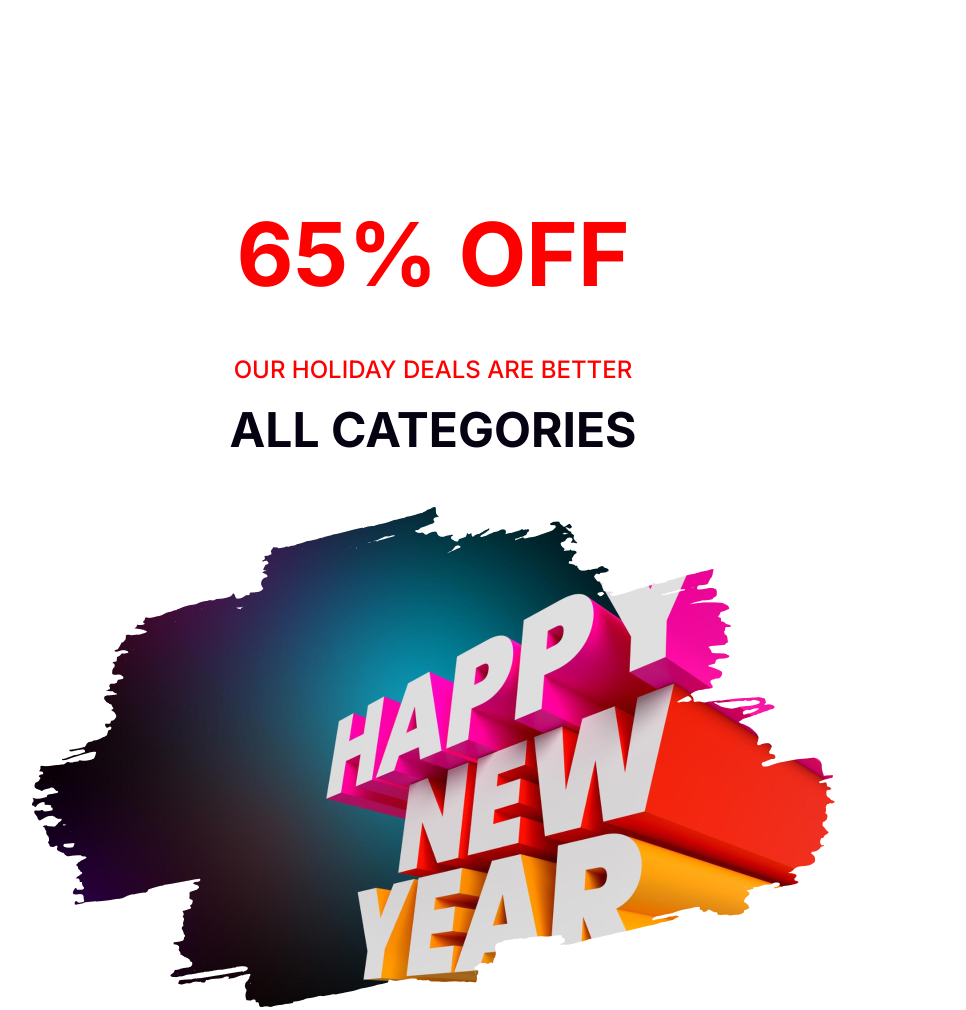
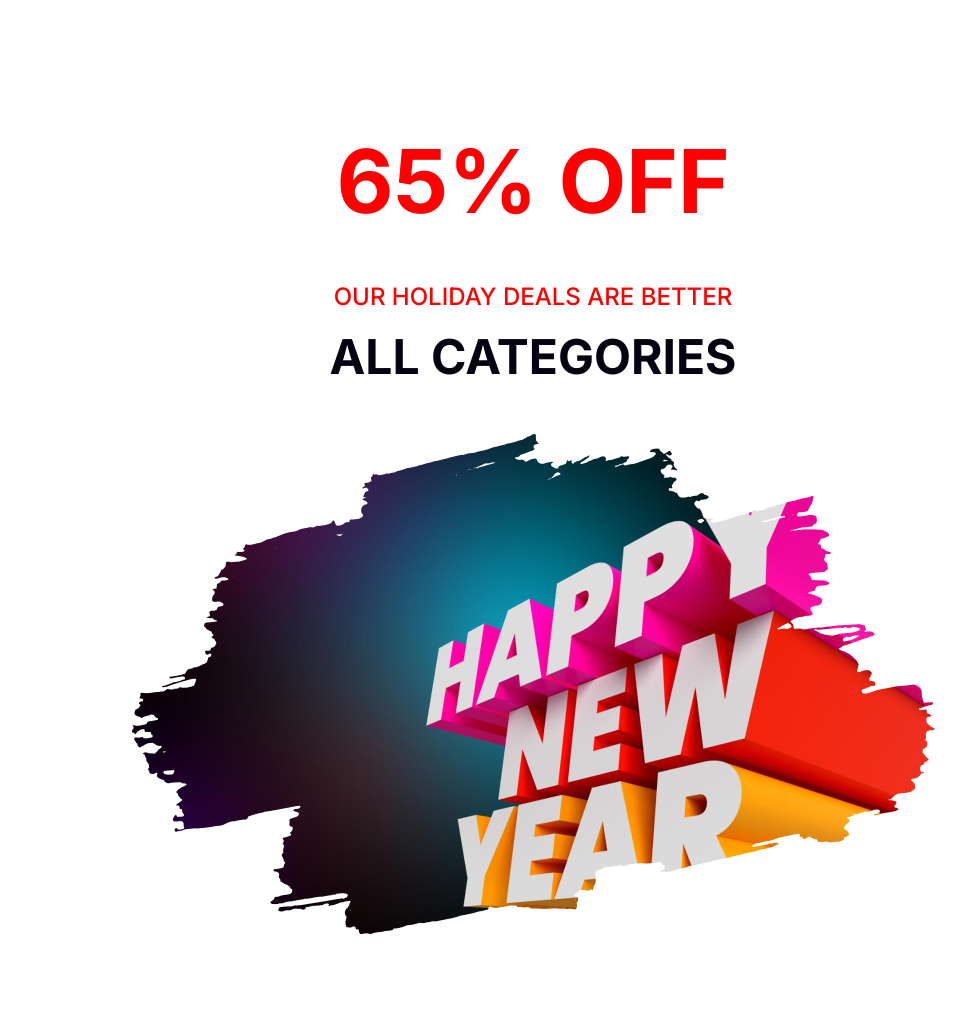
Before and after one commit to ShahnazFR/Assignment-1-by-Shahnaz, a plain HTML site: page index.html in a window 1280 px wide. Shown: the part 680-1690 px from the top of the page, without its empty margins (207-1173 px from the left). Drawn offline with Linux system fonts and the light colour scheme.

Commit message:
lil changes

```diff
--- a/index.html
+++ b/index.html
@@ -28,7 +28,7 @@
         </div>
     </header>
     <main>
-        <section>
+        <section class="category">
             <div class="categories">
                 <h2 class="off same-color">65% OFF</h2>
                 <h4 class="holiday same-color">OUR HOLIDAY DEALS ARE BETTER</h4>
--- a/styles/new.css
+++ b/styles/new.css
@@ -47,6 +47,10 @@ body {
 }
 
 /* Main section styles starts here! */
+.category{
+  margin-left: 200px;
+  /* margin-top: 0px; */
+}
 .categories {
   text-align: center;
   display: block;
@@ -63,6 +67,7 @@ body {
   font-size: 88px;
   font-weight: 700;
   margin-bottom: 48px;
+  margin-top: 0px;
 }
 
 .holiday {
```
